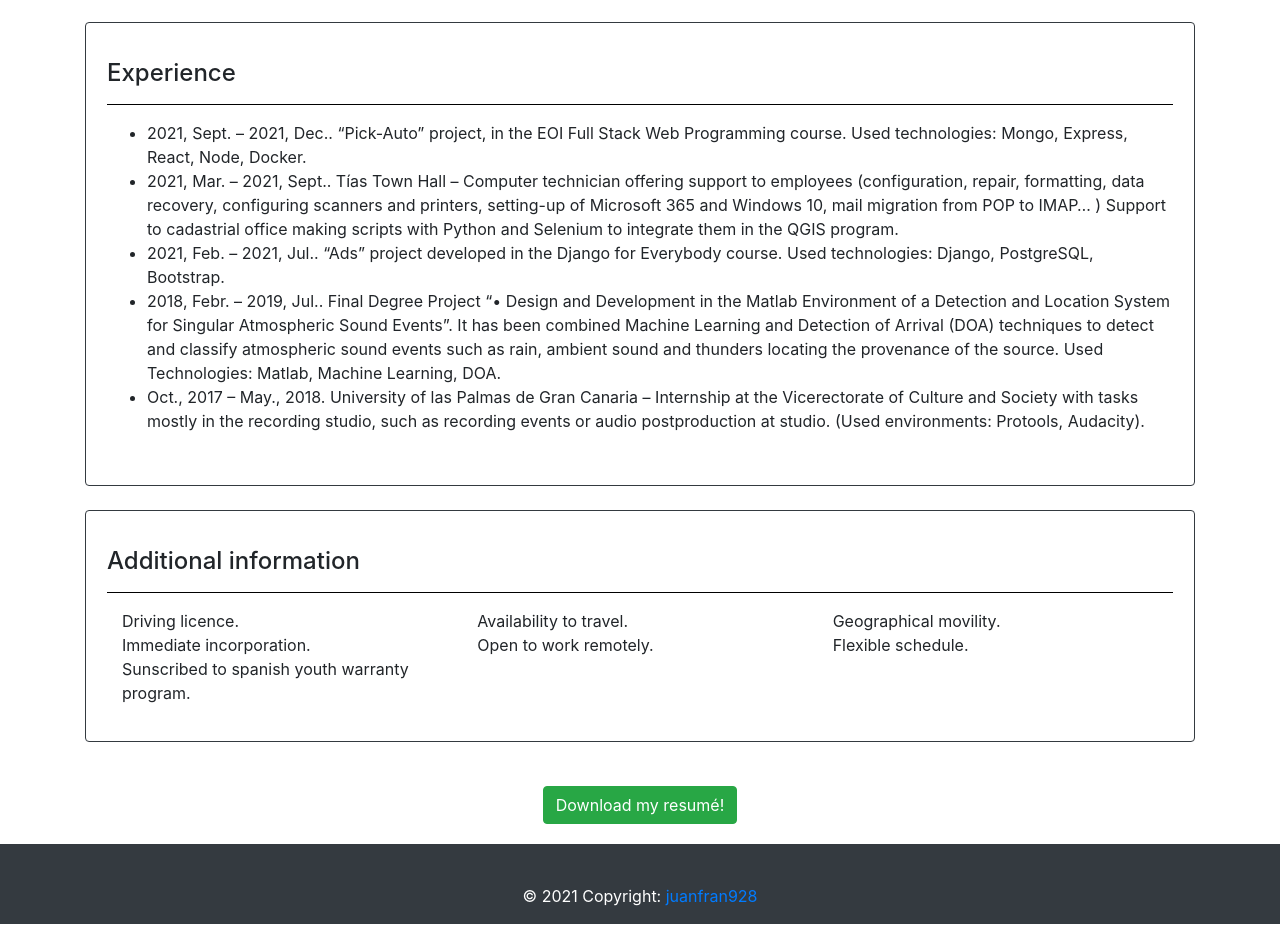
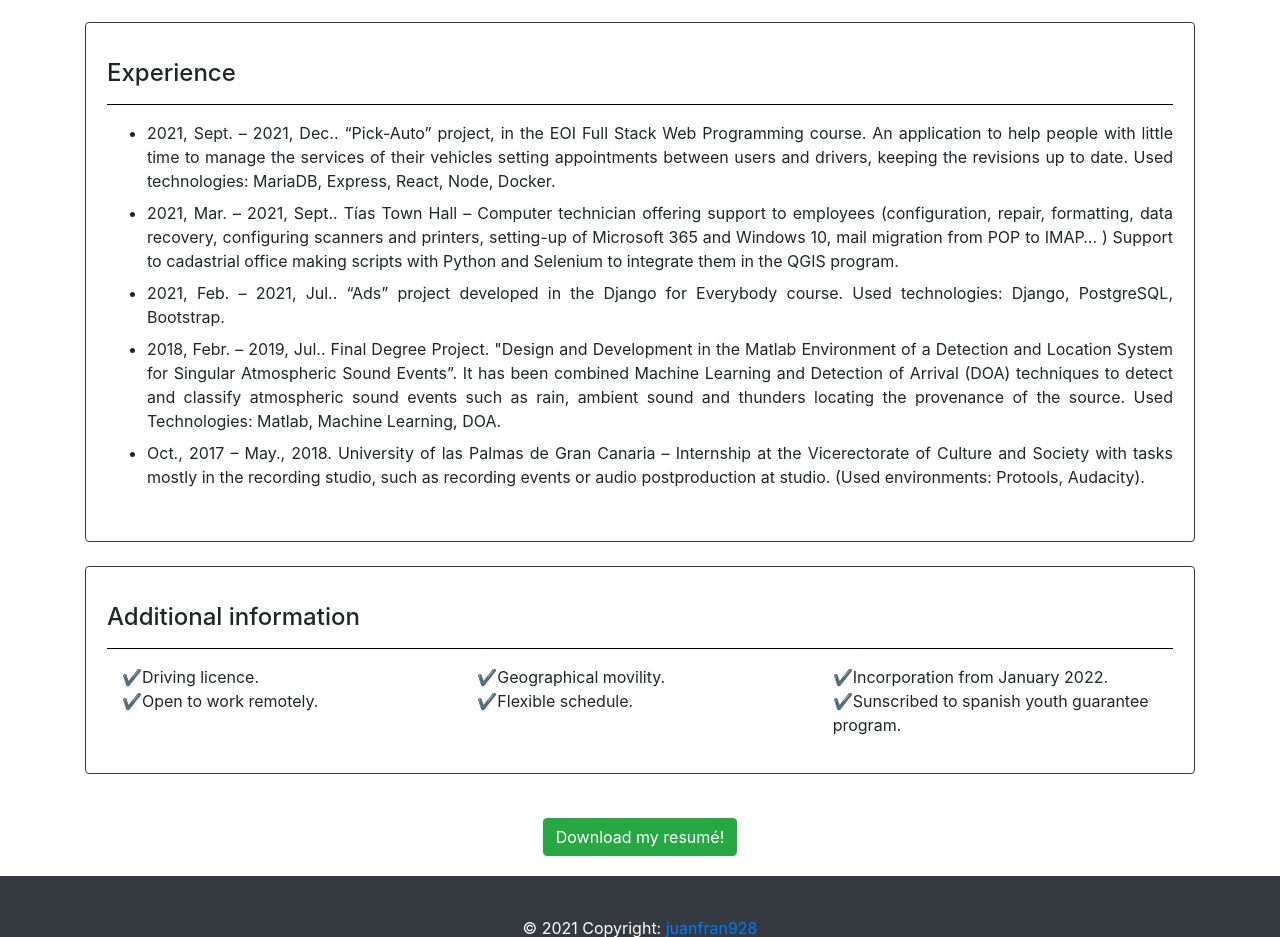
Before and after one commit to JuanFran928/english, a website built with Vite: page src/index.html in a window 1280 px wide. Shown: the part 1381-2318 px from the top of the page. Built offline with nearby package versions, Linux system fonts and the light colour scheme.

Commit message:
updated index.html

```diff
--- a/src/index.html
+++ b/src/index.html
@@ -74,7 +74,7 @@
                 <a href="https://www.linkedin.com/in/jfmozaga" target="_blank">💼linkedin.com/in/jfmozaga</a>
               </div>
               <div class="col-sm-3 ">
-               <a href="https://www.github.com/juanfran928" target="_blank"> 👨‍💻github.com/juanfran928 </a>
+              <a href="https://www.github.com/juanfran928" target="_blank"> 👨‍💻github.com/juanfran928 </a>
               </div>
             </div>
             <div class="row ">
@@ -101,7 +101,7 @@
             <hr color="black">
             <p class="card-text font-italic text-justify">
               "Local from Lanzarote, my family says that I'm intelligent, so I learnt to read and the table of two with
-              five years. I'm a science and technology boy, although my curiosity have led me to read some personal development book.
+              five years. I'm a science and technology boy, although my curiosity have led me to read some personal development books.
               I like surfing, I listen and research music in different languages, hence I studied Telecommunications Engineering degree,
               where I fell in love with programming.
               Actually I'm training myself in web development, field where I search a job opportunity."
@@ -125,7 +125,7 @@
               <p class="card-text text-justify">
                 2012, Sept. - 2019, Jul.. University of Las Palmas de Gran Canaria (ULPGC): Telecommunications Engineering Degree
                 with mention in Sound and Image. I studied Everything related with transmission and reception of information,
-                 from electronics, systems and means by which information is transmitted, waves and signals, in addition to networks and telematics systems. </p>
+                from electronics, systems and means by which information is transmitted, waves and signals, in addition to networks and telematics systems. </p>
             </li>
           </ul>
         </div>
@@ -191,26 +191,25 @@
           <hr color="black">
           <ul>
             <li>
-              <p class="card-text">2021, Sept. – 2021, Dec..  “Pick-Auto” project, in the EOI Full Stack Web Programming course.
-                Used technologies: Mongo, Express, React, Node, Docker.</p>
+              <p class="card-text text-justify mb-2">2021, Sept. – 2021, Dec.. “Pick-Auto” project, in the EOI Full Stack Web Programming course. An application to help people with little time to manage the services of their vehicles setting appointments between users and drivers, keeping the revisions up to date. Used technologies: MariaDB, Express, React, Node, Docker.</p>
             </li>
             <li>
-              <p class="card-text"> 2021, Mar. – 2021, Sept.. Tías Town Hall –
+              <p class="card-text text-justify mb-2"> 2021, Mar. – 2021, Sept.. Tías Town Hall –
                 Computer technician offering support to employees (configuration, repair, formatting, data recovery,
-                 configuring scanners and printers, setting-up of Microsoft 365 and Windows 10, mail migration from POP to IMAP… )
+                configuring scanners and printers, setting-up of Microsoft 365 and Windows 10, mail migration from POP to IMAP… )
                 Support to cadastrial office making scripts with Python and Selenium to integrate them in the QGIS program.</p>
             </li>
             <li>
-              <p class="card-text">2021, Feb. – 2021, Jul.. “Ads” project developed in the Django for Everybody course.
+              <p class="card-text text-justify mb-2">2021, Feb. – 2021, Jul.. “Ads” project developed in the Django for Everybody course.
                 Used technologies: Django, PostgreSQL, Bootstrap.</p>
             </li>
             <li>
-              <p class="card-text">2018, Febr. – 2019, Jul.. Final Degree Project “•	Design and Development in the Matlab Environment of a Detection and Location System for Singular Atmospheric Sound Events”.
+              <p class="card-text text-justify mb-2">2018, Febr. – 2019, Jul.. Final Degree Project.	"Design and Development in the Matlab Environment of a Detection and Location System for Singular Atmospheric Sound Events”.
                 It has been combined Machine Learning and Detection of Arrival (DOA) techniques to detect and classify atmospheric sound events such as rain, ambient sound and thunders locating the provenance of the source.
                 Used Technologies: Matlab, Machine Learning, DOA.</p>
             </li>
             <li>
-              <p class="card-text">Oct., 2017 – May., 2018. University of las Palmas de Gran Canaria – Internship
+              <p class="card-text text-justify mb-2">Oct., 2017 – May., 2018. University of las Palmas de Gran Canaria – Internship
                 at the Vicerectorate of Culture and Society with tasks mostly in the recording studio,
                 such as recording events or audio postproduction at studio. (Used environments: Protools, Audacity).</p>
             </li>
@@ -226,33 +225,26 @@
           <div class="container">
             <div class="row ">
               <div class="col-sm-4">
-                Driving licence.
+                ✔Driving licence.
               </div>
               <div class="col-sm-4">
-                Availability to travel.
+                ✔Geographical movility.
               </div>
-              <div class="col-sm-4">
-                Geographical movility.
+              <div class="col-sm-4 ">
+                ✔Incorporation from January 2022.
               </div>
             </div>
             <div class="row ">
-              <div class="col-sm-4 ">
-                Immediate incorporation.
+              <div class="col-sm-4">
+                ✔Open to work remotely.
               </div>
               <div class="col-sm-4">
-                Open to work remotely.
+                ✔Flexible schedule.
               </div>
               <div class="col-sm-4">
-                Flexible schedule.
-              </div>
-              <div class="col-sm-3">
+                ✔Sunscribed to spanish youth guarantee program.
               </div>
             </div>
-            <div class="row ">
-              <div class="col-sm-4 ">
-                Sunscribed to spanish youth warranty program.
-              </div>
-          </div>
           </div>
         </div>
       </div>
```
